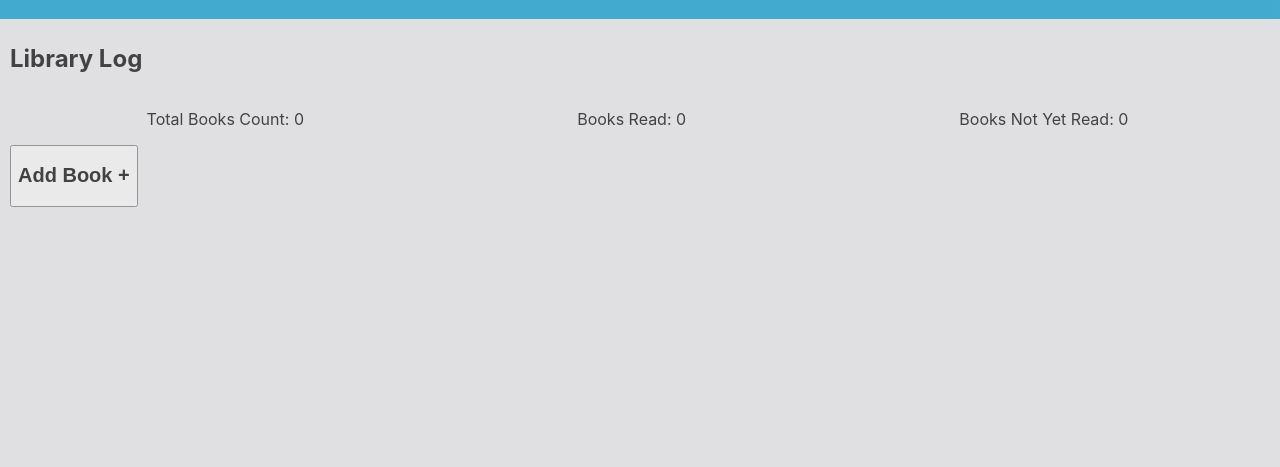
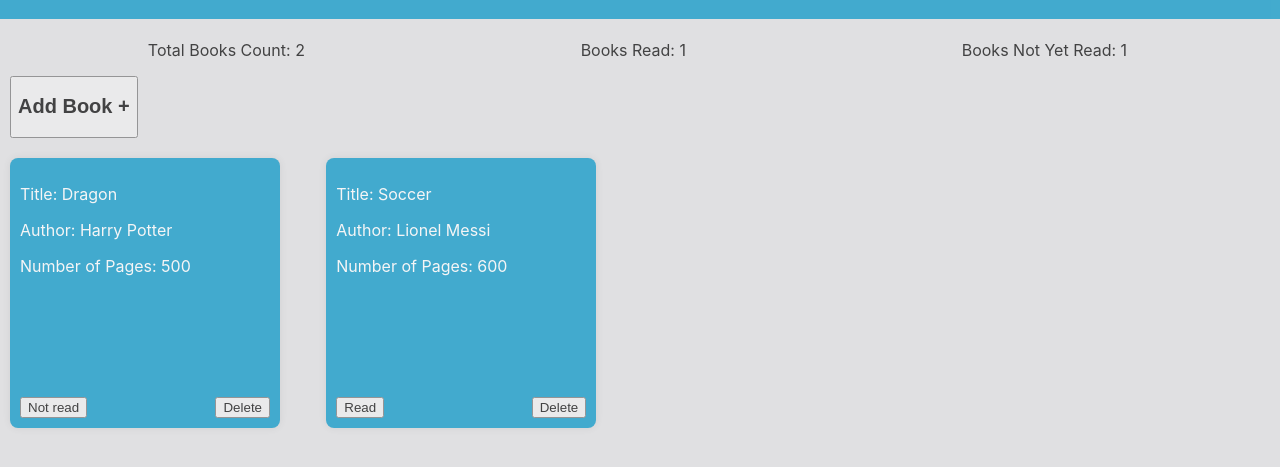
Before and after one commit to lincarl1/library, a plain HTML site: page index.html in a window 1280 px wide. Shown: the part 63-530 px from the top of the page. Drawn offline with Linux system fonts and the light colour scheme.

Commit message:
Added new styling and page designs

```diff
--- a/index.html
+++ b/index.html
@@ -11,7 +11,6 @@
         <h1>Personal Library</h1>
     </div>
     <div id="stats">
-        <h2>Library Log</h2>
         <div id="stats-block">
             <p id="totalBooks">Total Books Count: <span id="totalsBooksSpan"></span> </p>
             <p id="readCount">Books Read: <span id="readCountSpan"></span> </p>
@@ -27,6 +26,7 @@
     </div>
     <!--Form-->
     <dialog class="addBookDialog" id="bookFormDialog">
+        <button class="closeBtn" id="closeBtn">x</button>
         <form id="bookForm" class="book" onsubmit="return false">
             <label for="title" class="label">Title: </label>
             <input type="text" id="title" class="input" name="title" minlength="5" />
@@ -34,10 +34,8 @@
             <input type="text" id="author" class="input" name="author" minlength="5" />
             <label for="pageCount" class="label">Number of Pages: </label>
             <input type="number" id="pageCount" class="input" name="pageCount" min="1" />
-            <label for="isBookRead" class="label">Read?</label>
-            <input type="checkbox" id="isBookRead" name="isBookRead" />
+            <label for="isBookRead" class="label">Read?<span><input type="checkbox" id="isBookRead" name="isBookRead" /></span></label>
             <div class="formBtn" id="formBtn">
-                <button class="closeBtn" id="closeBtn">Close</button>
                 <button class="submitBtn" id="submitBtn">Submit</button>
             </div>
         </form>
--- a/script.js
+++ b/script.js
@@ -112,11 +112,15 @@ function showLibrary() {
             showLibrary();
         });
 
+        let bookInfo = document.createElement('div');
+        bookInfo.classList.add('bookInfo');
+        bookInfo.append(title, author, pages);
+
         let cardButtons = document.createElement('div');
         cardButtons.classList.add('cardButtons');
         cardButtons.append(beenReadBtn, deleteBtn);
 
-        bookCard.append(title, author, pages, cardButtons);
+        bookCard.append(bookInfo, cardButtons);
         bookLibrary.append(bookCard);
     }
 }
@@ -181,9 +185,9 @@ submitFormBtn.addEventListener("click", (e) => {
 
 // showLibraryStats();
 
-// let book1 = new Book('Dragon', 'Harry Potter', '500', false, -1);
-// let book2 = new Book('Soccer', 'Lionel Messi', '600', true, 0);
-// library.push(book1);
-// library.push(book2);
+let book1 = new Book('Dragon', 'Harry Potter', '500', false, -1);
+let book2 = new Book('Soccer', 'Lionel Messi', '600', true, 0);
+library.push(book1);
+library.push(book2);
 
 showLibrary();
--- a/style.css
+++ b/style.css
@@ -60,14 +60,29 @@ form {
 
 .books {
     display: grid;
-    grid-template: auto / auto auto auto auto;
-    gap: 25px;
+    grid-template: auto / 1fr 1fr 1fr 1fr;
+    gap: 5px;
     border: black;
-    padding: 0px 10px;
+    padding: 20px 10px;
 }
 
 .books > div {
-    border: black;
-    background-color: coral;
+    display: flex;
+    flex-direction: column;
+    justify-content: space-between;
+    background-color: #0094C6;
+    box-shadow: 0 0 10px rgba(0, 0, 0, 0.1);
+    border-radius: 8px;
+    overflow: hidden;
+    width: 250px;
+    height: 250px;
+    max-width: 100%;
+    max-height: 100%;
     padding: 10px;
+    color: white;
 }
+
+.cardButtons {
+    display: flex;
+    justify-content: space-between;
+}
```
